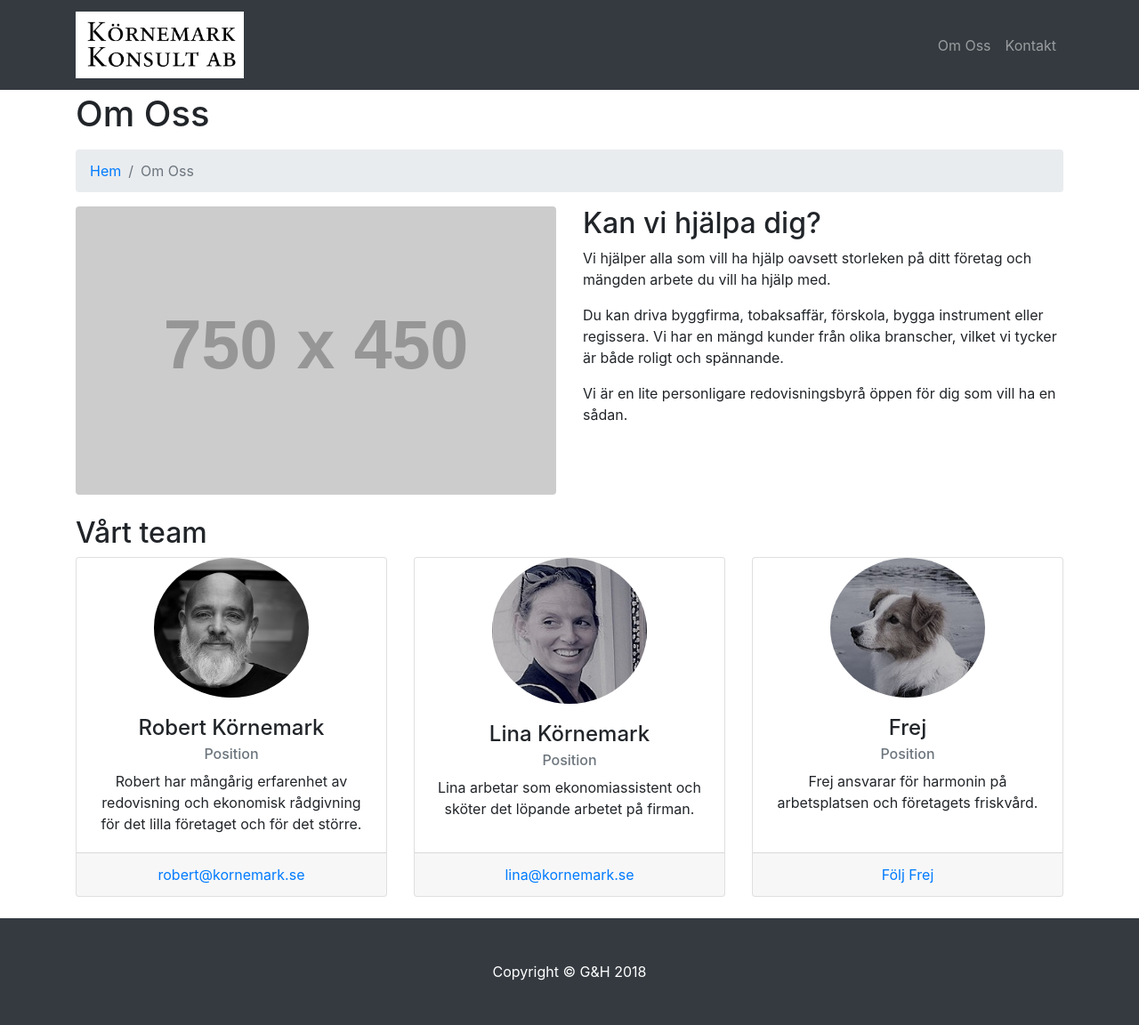
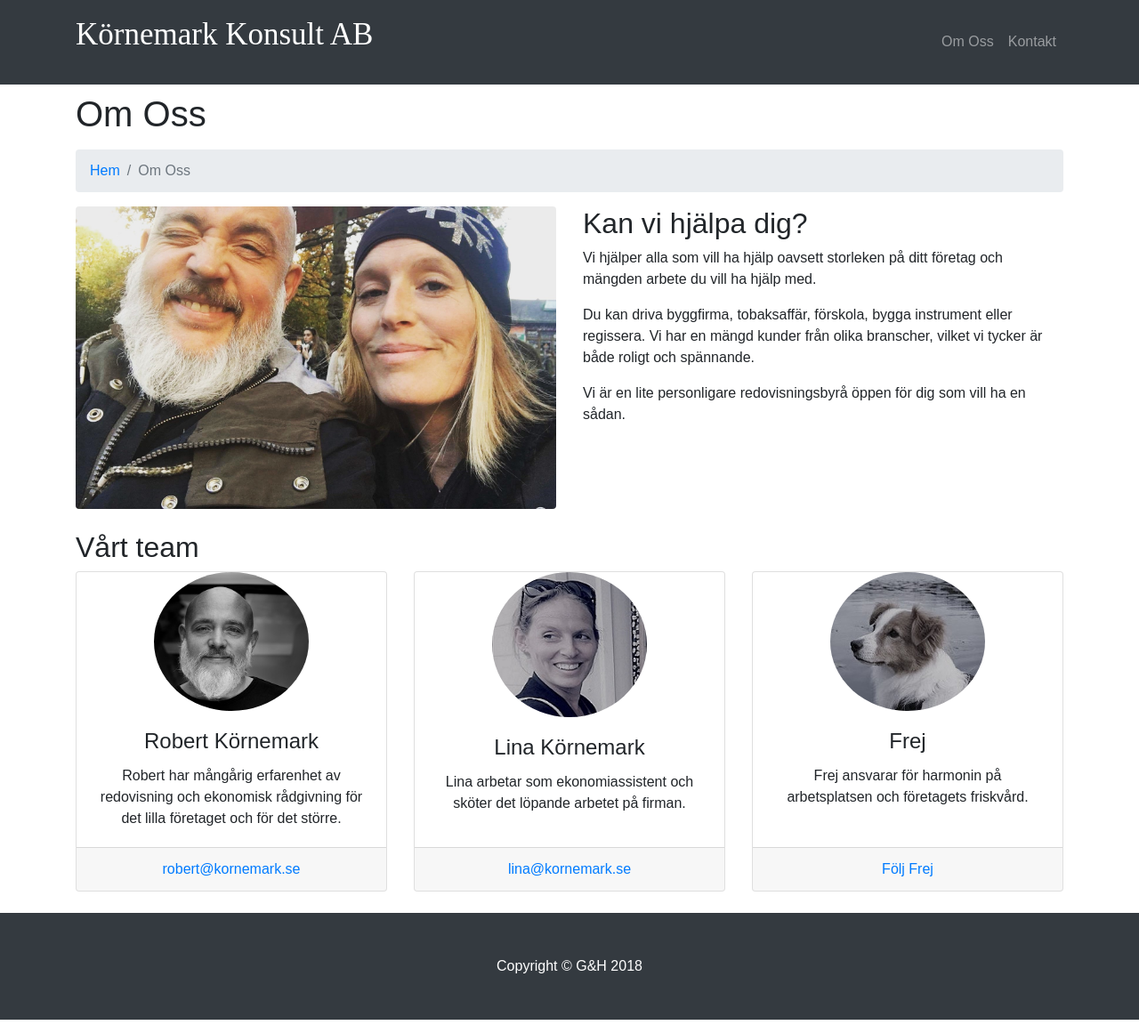
Before and after one commit to SusanneGut/KornemarkKonsultAB, a website: page about.html in a window 1280 px wide. Shown: the whole page at 89% size. Drawn offline with Linux system fonts and the light colour scheme; placeholder pictures from the web are drawn by us.

Commit message:
Innan rensning

```diff
--- a/about.html
+++ b/about.html
@@ -25,7 +25,8 @@
       <nav class="navbar fixed-top navbar-expand-lg navbar-dark bg-dark fixed-top">
           <div class="container">
               <a class="navbar-brand" href="index.html">
-                  <img src="img/körnemarktv_logga2.jpg" height="20%" width="20%" />
+                  <!--<img src="img/körnemarktv_logga2.jpg" height="20%" width="20%" />-->
+                  <p class="logga">Körnemark Konsult AB</p>
               </a>
               <button class="navbar-toggler navbar-toggler-right" type="button" data-toggle="collapse" data-target="#navbarResponsive" aria-controls="navbarResponsive" aria-expanded="false" aria-label="Toggle navigation">
                   <span class="navbar-toggler-icon"></span>
@@ -98,7 +99,7 @@
       <!-- Intro Content -->
       <div class="row">
         <div class="col-lg-6">
-          <img class="img-fluid rounded mb-4" src="http://placehold.it/750x450" alt="">
+          <img class="img-fluid rounded mb-4" src=img/Lina&Rob.jpg alt="">
         </div>
         <div class="col-lg-6">
           <h2>Kan vi hjälpa dig?</h2>
@@ -118,11 +119,11 @@
             <img class="card-img-top" src=img/ROBBAN.JPG alt="">
             <div class="card-body">
               <h4 class="card-title">Robert Körnemark</h4>
-              <h6 class="card-subtitle mb-2 text-muted">Position</h6>
+              <!--<h6 class="card-subtitle mb-2 text-muted">Position</h6>-->
               <p class="card-text">Robert har mångårig erfarenhet av redovisning och ekonomisk rådgivning för det lilla företaget och för det större.</p>
             </div>
             <div class="card-footer">
-              <a href="#">robert@kornemark.se</a>
+              <a href="mailto:robert@kornemark.se">robert@kornemark.se</a>
             </div>
           </div>
         </div>
@@ -131,11 +132,11 @@
               <img class="card-img-top" src="img/Lina2.JPG" alt="">
             <div class="card-body">
               <h4 class="card-title">Lina Körnemark</h4>
-              <h6 class="card-subtitle mb-2 text-muted">Position</h6>
+              <!--<h6 class="card-subtitle mb-2 text-muted">Position</h6>-->
               <p class="card-text">Lina arbetar som ekonomiassistent och sköter det löpande arbetet på firman.</p>
             </div>
             <div class="card-footer">
-              <a href="#">lina@kornemark.se</a>
+              <a href="mailto:lina@kornemark.se">lina@kornemark.se</a>
             </div>
           </div>
         </div>
@@ -144,7 +145,7 @@
             <img class="card-img-top" src="img/Frej.jpg" alt="">
             <div class="card-body">
               <h4 class="card-title">Frej</h4>
-              <h6 class="card-subtitle mb-2 text-muted">Position</h6>
+              <!--<h6 class="card-subtitle mb-2 text-muted">Position</h6>-->
               <p class="card-text">Frej ansvarar för harmonin på arbetsplatsen och företagets friskvård.</p>
             </div>
             <div class="card-footer">
--- a/css/StyleSheet1.css
+++ b/css/StyleSheet1.css
@@ -1,6 +1,6 @@
-body
-{
-    padding-top:80px;
+body {
+    padding-top: 80px;
+    font-family: sans-serif;
 }
 
 .nav-link {
@@ -11,3 +11,8 @@ body
     width:50%;
     margin-left:25%;
 }
+.logga {
+    color: #fff;
+    font-size: 35px;
+    font-family: 'Sabon MT Std';
+}
--- a/js/contact_me.js
+++ b/js/contact_me.js
@@ -46,7 +46,7 @@ $(function() {
           $('#success').html("<div class='alert alert-danger'>");
           $('#success > .alert-danger').html("<button type='button' class='close' data-dismiss='alert' aria-hidden='true'>&times;")
             .append("</button>");
-          $('#success > .alert-danger').append($("<strong>").text("Sorry " + firstName + ", it seems that my mail server is not responding. Please try again later!"));
+          $('#success > .alert-danger').append($("<strong>").text("Sorry " + firstName + ", it seems that our mail server is not responding. Please try again later!"));
           $('#success > .alert-danger').append('</div>');
           //clear all fields
           $('#contactForm').trigger("reset");
```
Also changed, not shown: contact.html (+8 -7 lines), index.html (+3 -2 lines), 1 other file.
